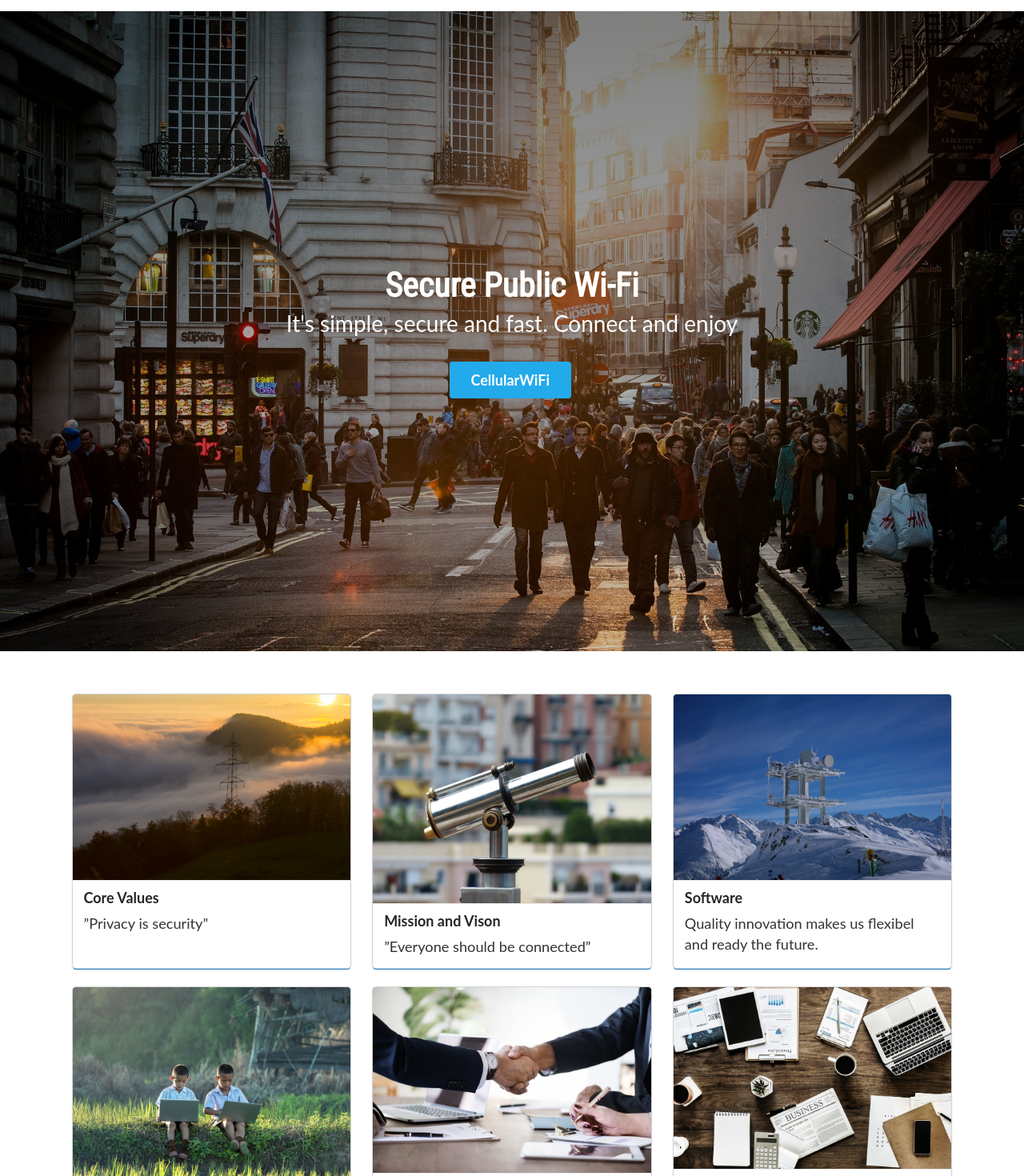
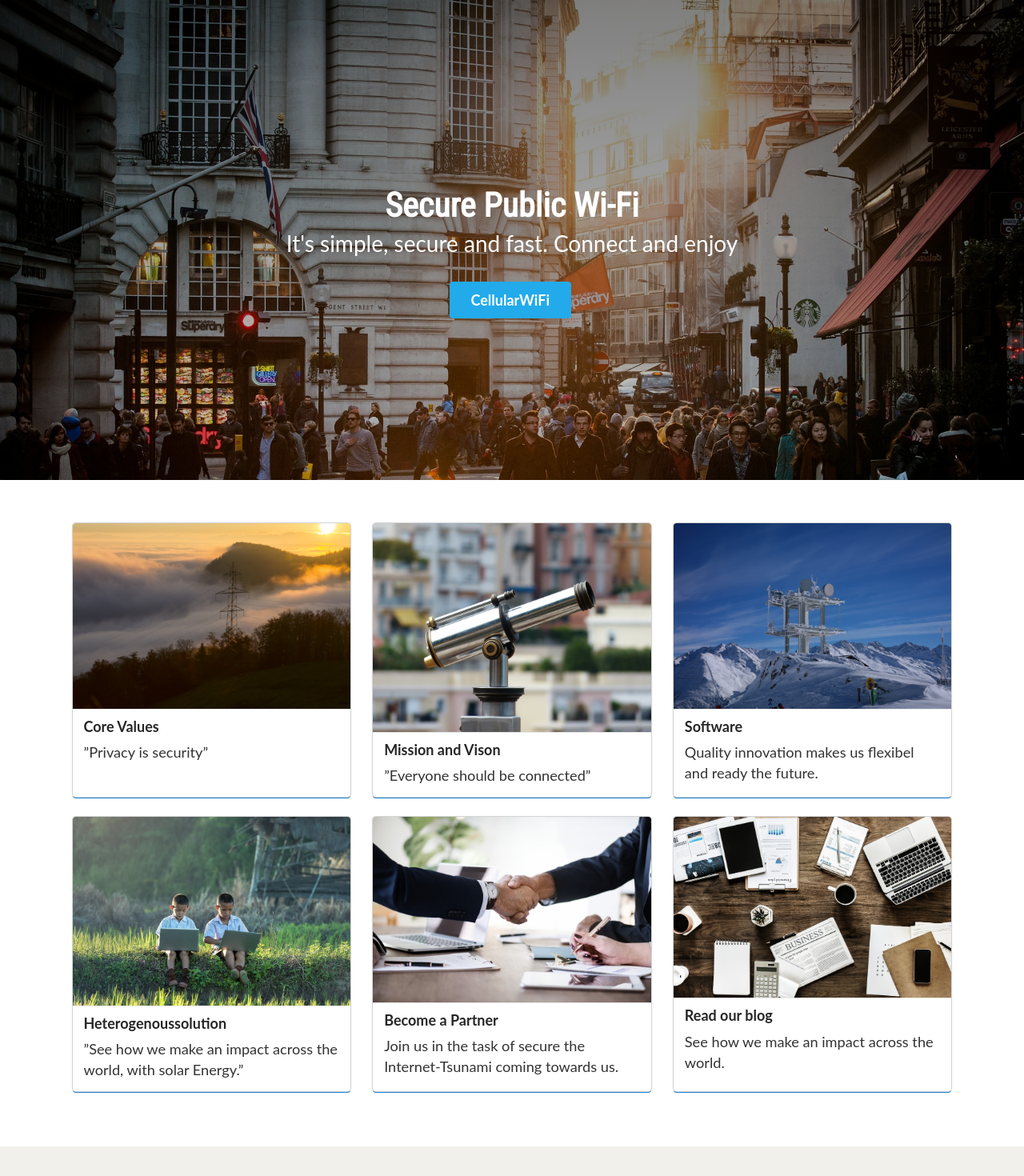
Before and after one commit to davidyanis/dallunkens, a PHP site: page / in a window 1280 px wide. Shown: the part 98-1568 px from the top of the page at 80% size. Run offline with PHP 8.4, Linux system fonts and the light colour scheme.

Commit message:
new layout

```diff
--- a/css/desktop.css
+++ b/css/desktop.css
@@ -2,6 +2,8 @@
     body {
         margin: 0;
     }
+
+
 
     .press-container .press-post {
         width: 70%;
@@ -86,12 +88,17 @@
         cursor: pointer;
     }
 
-    /* New */
-    .home-wide-bg {
+    /* Main home content */
+    main {
         background: linear-gradient( rgba(0, 0, 0, 0.5), rgba(0, 0, 0, 0.2) ), url("../images/urban-438393_1920.jpg");
         background-size: cover;
         background-attachment: fixed;
-        height: 100vh;
+        height: 75vh;
+        width: 100%;
+    }
+
+    .home-wide-bg {
+        height: 75vh;
         width: 100%;
         display: flex;
         flex-direction: column;
--- a/css/header.css
+++ b/css/header.css
@@ -113,16 +113,7 @@ nav ul li:hover ul.fallback {
         width: 100%;
         overflow: visible;
         transition: top 0.3s ease-in-out;
-        display: flex;
-<<<<<<< HEAD
         background-color: #fff;
-    }
-
-    .nav-up {
-        top: -100px;
-=======
-
->>>>>>> 05fd5b17f0080a63810d835dd372f21f2a3073ec
     }
 
     header .nav-logo img{
--- a/index.html
+++ b/index.html
@@ -72,21 +72,18 @@
             </ul>
          </nav>
       </header>
-      <div class="segment">
+
          <main>
-            <div class="ui fluid home-wide-bg">
+            <div class="home-wide-bg">
                <h1 class="h1-bg">Secure Public Wi-Fi</h1>
                <p class="description-bg">It's simple, secure and fast. Connect and enjoy</p>
                <div class="ui big fade button home-wide-btn">
                   CellularWiFi
-
                </div>
-
             </div>
-
          </main>
 
-     </div>
+
          <!-- Four cards -->
          <div class="ui grid container cards-container">
 
```
